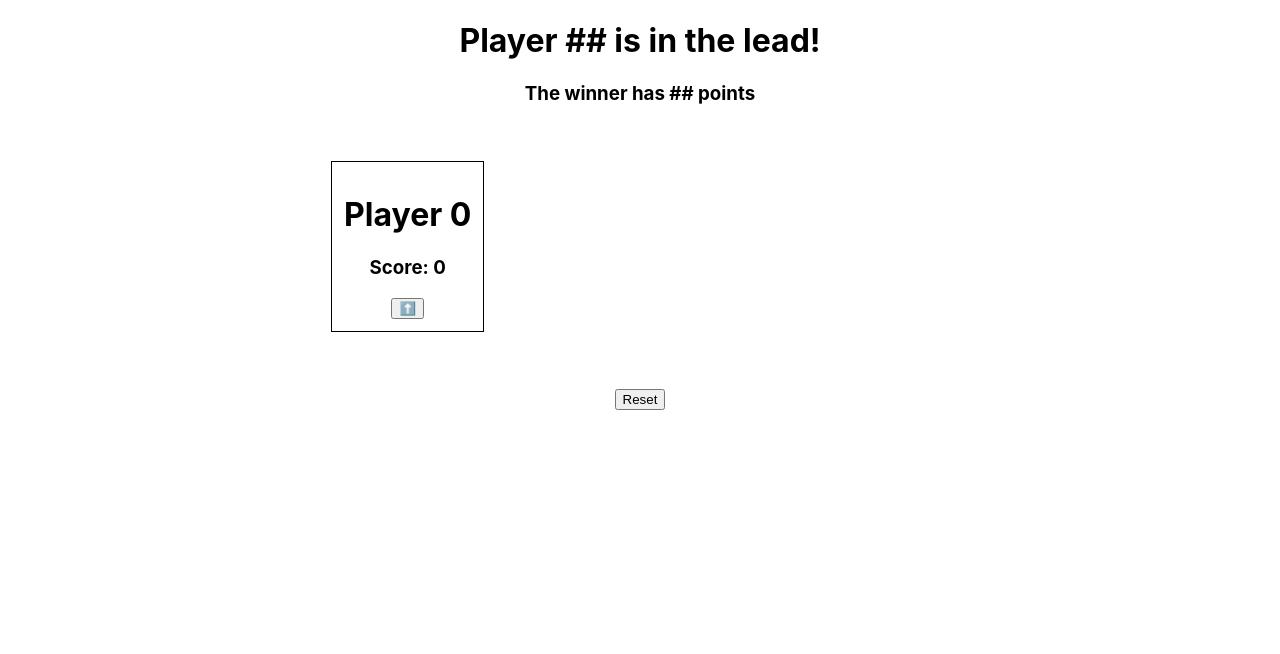
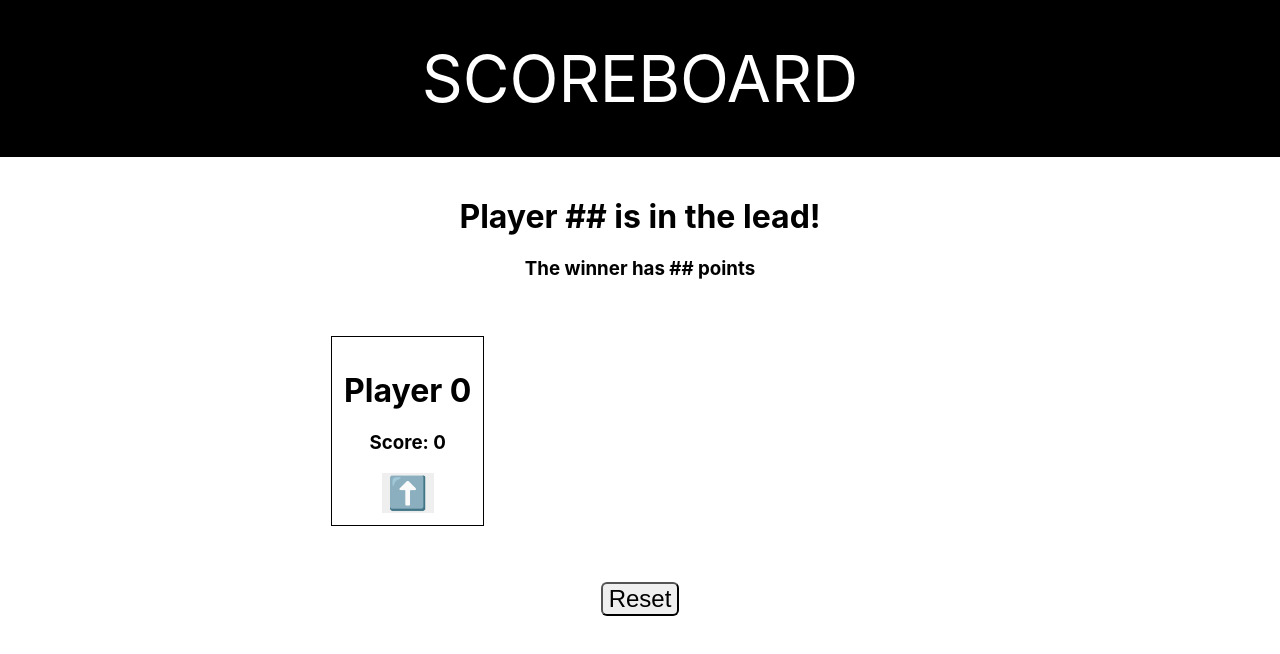
Before and after one commit to jolson615/scoreboard, a React (Create React App) app: page / in a window 1280 px wide. Shown: the top 654 px of the page. Built offline with nearby package versions, Linux system fonts and the light colour scheme.

Commit message:
updates styling

```diff
--- a/src/App.css
+++ b/src/App.css
@@ -1,5 +1,13 @@
 .App {
   text-align: center;
+}
+
+.App .banner {
+  padding: 40px;
+  font-size: 4rem;
+  background-color: black;
+  color: white;
+  margin-bottom: 40px;
 }
 
 .App .Players {
@@ -7,3 +15,9 @@
   margin:40px auto;
   max-width:650px;
 }
+
+.App .ResetButton {
+  font-size: 1.5rem;
+  border-radius: 6px;
+  outline: none;
+}
--- a/src/App.js
+++ b/src/App.js
@@ -30,12 +30,13 @@ const App = () => {
   component.render = () => {
     return (
       <div className="App">
+        <div className="banner">SCOREBOARD</div>
         <h1 className="Winner">Player ## is in the lead!</h1>
         <h3>The winner has ## points</h3>
         <div className="Players">
           <Player id={0} score={component.state.playerAScore} clickHandler={handlePlayerAClick}/>
         </div>
-        <button onClick={reset}>Reset</button>
+        <button className="ResetButton" onClick={reset}>Reset</button>
       </div>
     )
   }
--- a/src/components/player.css
+++ b/src/components/player.css
@@ -4,3 +4,9 @@
   text-align: center;
   border: 1px solid;
 }
+
+.Player button {
+  font-size: 2rem;
+  border: none;
+  outline: none;
+}
--- a/src/components/player.js
+++ b/src/components/player.js
@@ -2,6 +2,7 @@ import React from 'react';
 import './player.css';
 
 const Player = (props) => {
+
   return (
     <div className="Player">
       <h1>Player {props.id}</h1>
```
